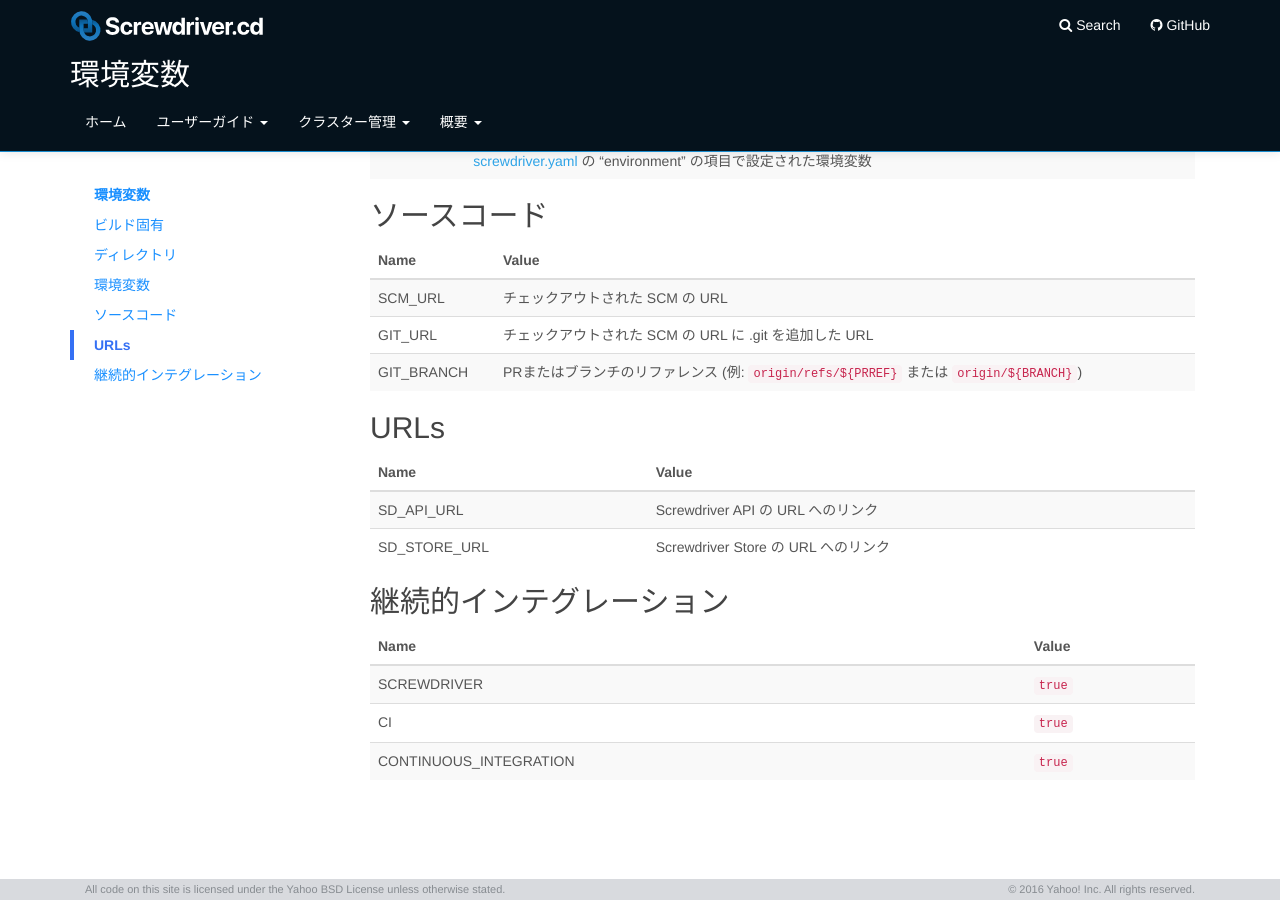
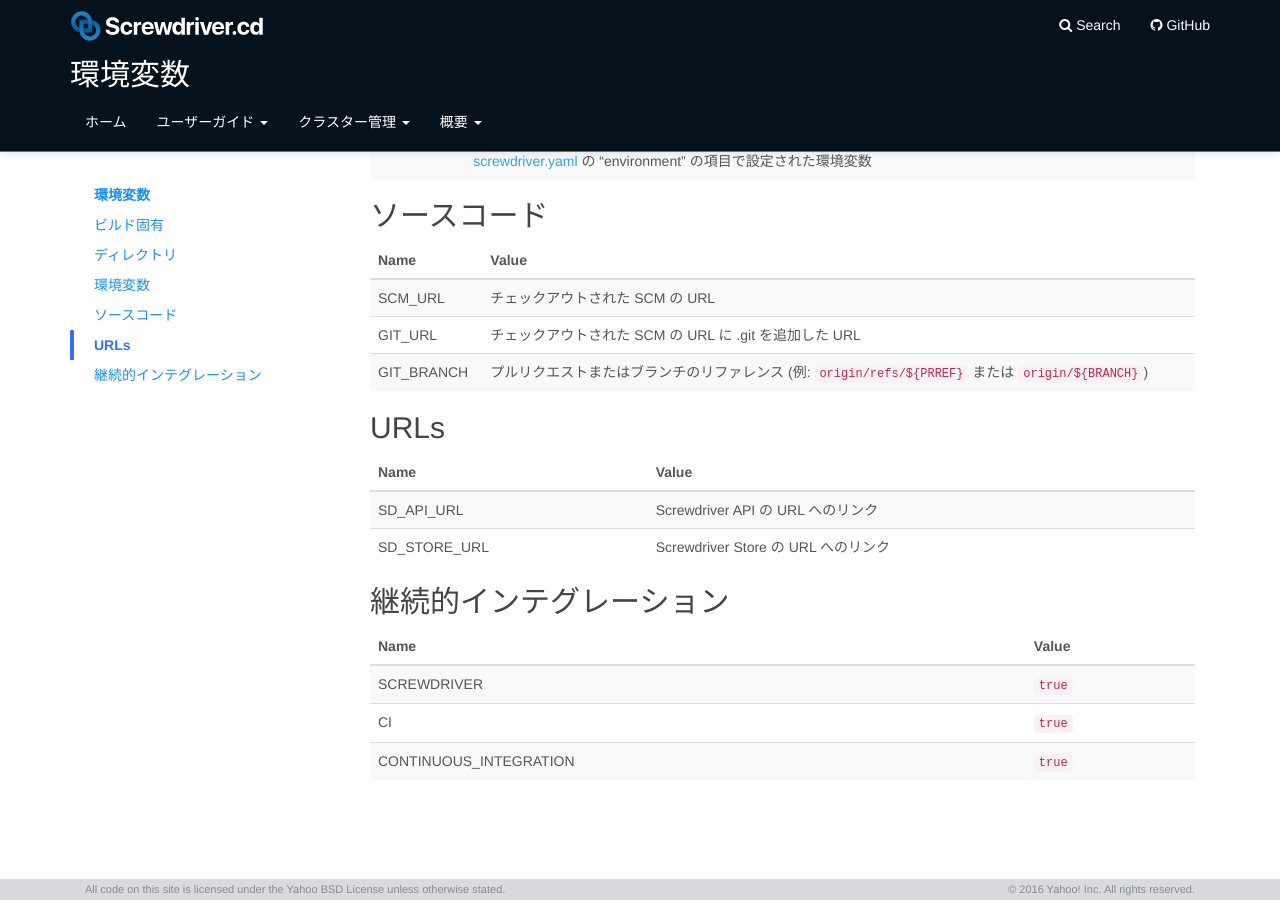
Before and after one commit to screwdriver-cd/guide, a Jekyll site: the page built from docs/ja/user-guide/environment-variables.md, in a window 1280 px wide and 900 px high, scrolled down 571 px. Built offline with Jekyll 4.4.1, drawn with Linux system fonts in a browser that asks for light colours.

Commit message:
Update environment-variables.md

```diff
--- a/docs/ja/user-guide/environment-variables.md
+++ b/docs/ja/user-guide/environment-variables.md
@@ -59,7 +59,7 @@ Name | Value
 --- | ---
 SCM_URL | チェックアウトされた SCM の URL
 GIT_URL | チェックアウトされた SCM の URL に .git を追加した URL
-GIT_BRANCH | PRまたはブランチのリファレンス (例: `origin/refs/${PRREF}` または `origin/${BRANCH}`)
+GIT_BRANCH | プルリクエストまたはブランチのリファレンス (例: `origin/refs/${PRREF}` または `origin/${BRANCH}`)
 
 ## URLs
 
```
